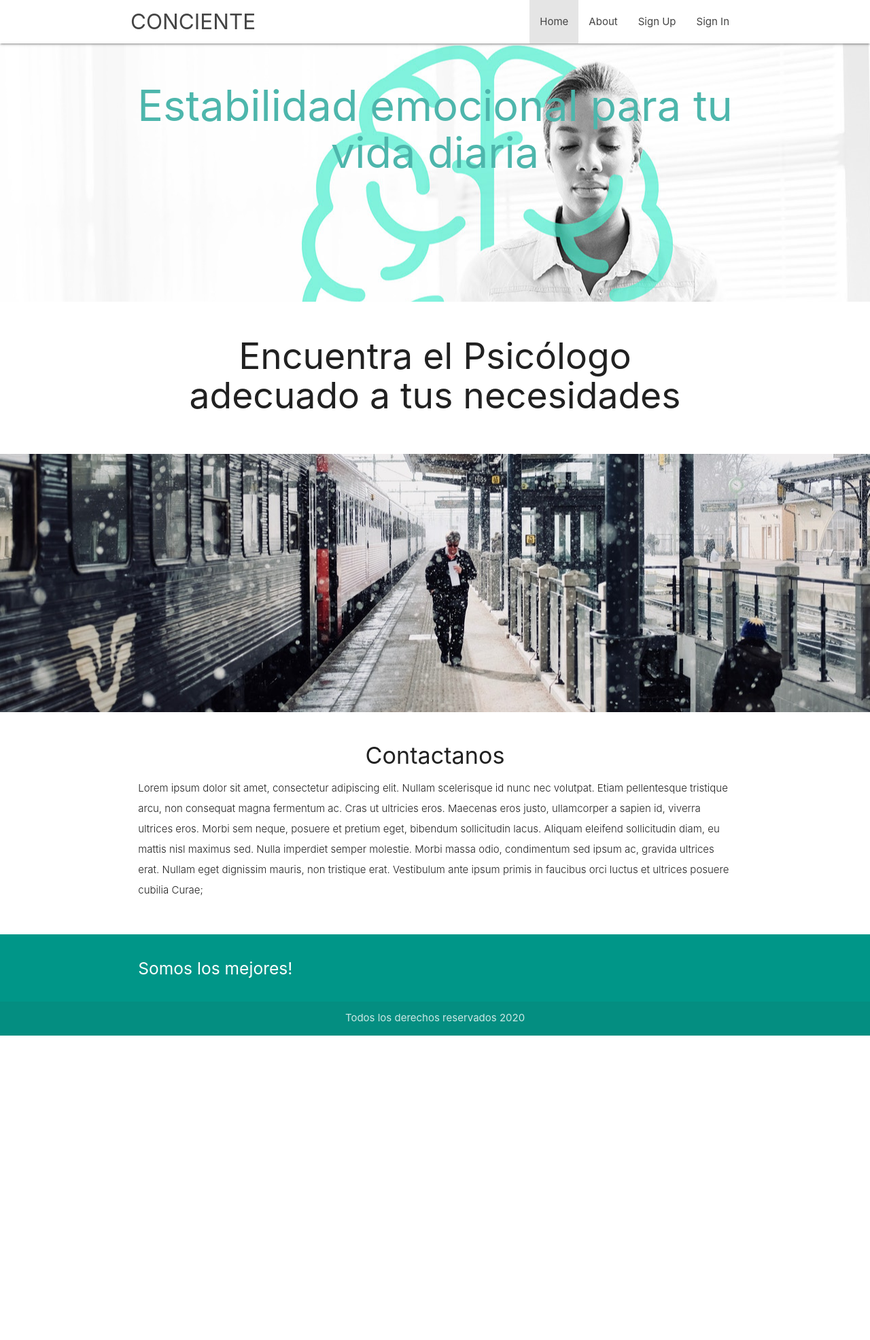
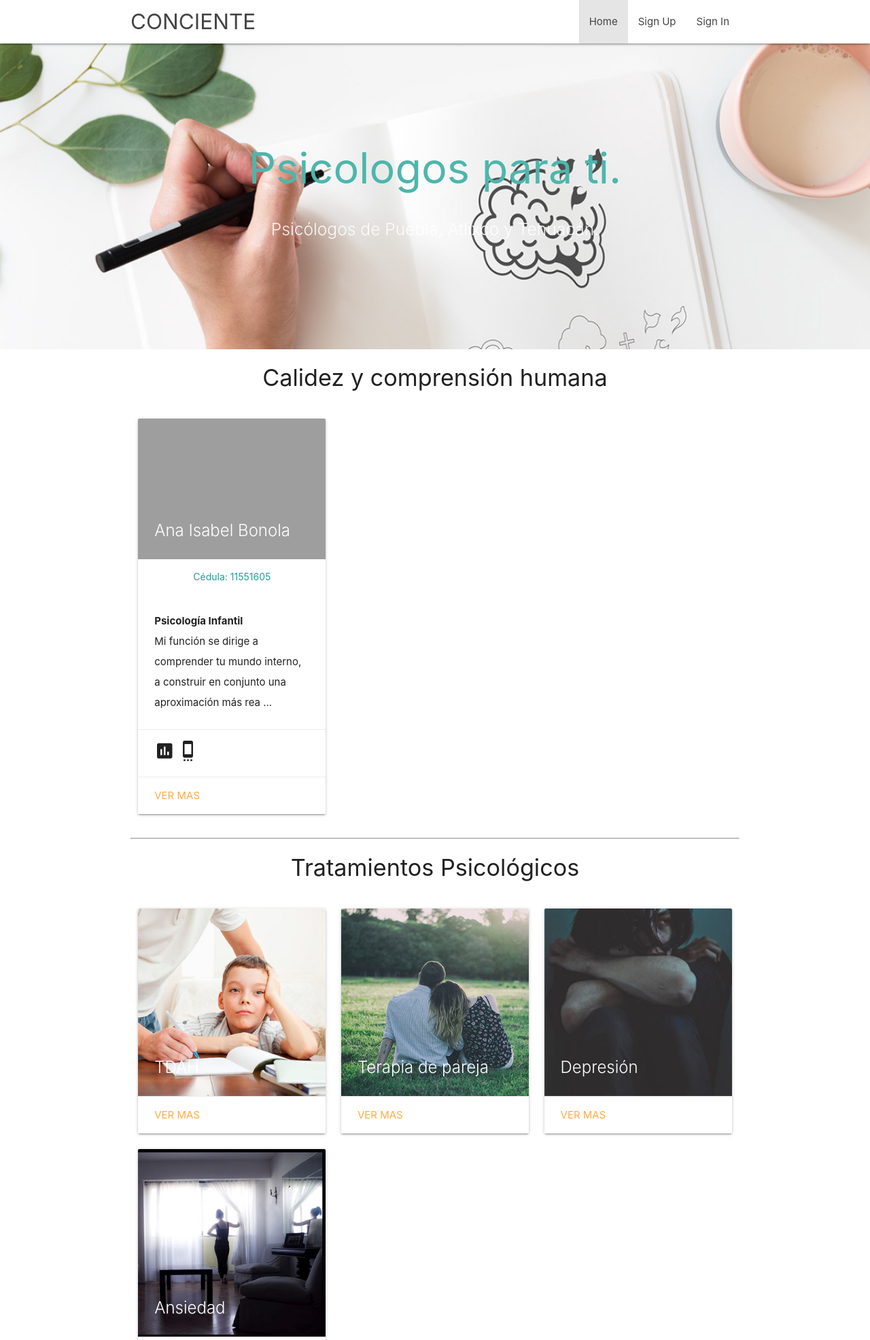
Before and after one commit to julio336/conciente, a Django app: page / in a window 1280 px wide. Shown: the top 1972 px of the page at 68% size. Before the commit the page ends 1524 px from the top, so only its background shows below. Run offline with Django 3.2, Linux system fonts and the light colour scheme; data comes from the database, SQL or seed files in the repository; both versions use the stored data as it was after the commit; some libraries are stand-ins or nearby versions; grey boxes are pictures that could not be loaded.

Commit message:
editing home

```diff
--- a/conciente/static/css/tienda.css
+++ b/conciente/static/css/tienda.css
@@ -12,7 +12,7 @@ p {
 }
 
 .parallax-container {
-  min-height: 380px;
+  min-height: 450px;
   line-height: 0;
   height: auto;
   color: rgba(255,255,255,.9);
@@ -20,6 +20,13 @@ p {
   .parallax-container .section {
     width: 100%;
   }
+
+  .cedula {
+    color: rgba(0,150,137,.9);
+    font-size: 14px;
+    line-height: 1.75em;
+    text-align: center;
+}
 
 @media only screen and (max-width : 992px) {
   .parallax-container .section {
--- a/conciente/templates/base.html
+++ b/conciente/templates/base.html
@@ -21,10 +21,9 @@
       <a id="logo-container" href="#" class="brand-logo">CONCIENTE</a>
       <ul class="right hide-on-med-and-down">
         <li class="nav-item active">
-          <a class="nav-link" href="{% url 'home' %}">Home</a>
+          <a class="nav-link" href="{% url 'index' %}">Home</a>
         </li>
         <li class="nav-item">
-          <a class="nav-link" href="{% url 'about' %}">About</a>
         </li>
         {% if request.user.is_authenticated %}
           <li class="nav-item">
@@ -54,10 +53,9 @@
             </a>
         </li>
         <li class="nav-item active">
-          <a class="nav-link" href="{% url 'home' %}">Home</a>
+          <a class="nav-link" href="{% url 'index' %}">Home</a>
         </li>
         <li class="nav-item">
-          <a class="nav-link" href="{% url 'about' %}">About</a>
         </li>
         {% if request.user.is_authenticated %}
           <li class="nav-item">
@@ -83,64 +81,8 @@
 
     </div>
   </nav>
-
-  <div id="index-banner" class="parallax-container">
-    <div class="section no-pad-bot">
-      <div class="container">
-        <br><br>
-        <h1 class="header center teal-text text-lighten-2">Estabilidad emocional para tu vida diaria
-        </h1>
-        <div class="row center">
-          <h5 class="header col s12 light">
-          </h5>
-        </div>
-        <br><br>
-        <br><br>
-        <br><br>
-      </div>
-    </div>
-    <div class="parallax"><img src="static/images/conciente_home_terapia_psicologia.jpg" alt="Unsplashed background img 1"></div>
-  </div>
-
-
-  <div class="container">
-    <div class="section">
-
-      <!--   Icon Section   -->
-      <div class="row">
-        <div class="col s10 offset-s1">
-          <h2 class="center">Encuentra el Psicólogo adecuado a tus necesidades</h2>
-        </div>
-      </div>
-    </div>
-  </div>
-
-
-  <div class="parallax-container valign-wrapper">
-    <div class="section no-pad-bot">
-      <div class="container">
-        <div class="row center">
-        </div>
-      </div>
-    </div>
-    <div class="parallax"><img src="static/images/imagen.jpeg" alt="Unsplashed background img 2"></div>
-  </div>
-
-  <div class="container">
-    <div class="section">
-
-      <div class="row">
-        <div class="col s12 center">
-          <h3><i class="mdi-content-send brown-text"></i></h3>
-          <h4>Contactanos</h4>
-          <p class="left-align light">Lorem ipsum dolor sit amet, consectetur adipiscing elit. Nullam scelerisque id nunc nec volutpat. Etiam pellentesque tristique arcu, non consequat magna fermentum ac. Cras ut ultricies eros. Maecenas eros justo, ullamcorper a sapien id, viverra ultrices eros. Morbi sem neque, posuere et pretium eget, bibendum sollicitudin lacus. Aliquam eleifend sollicitudin diam, eu mattis nisl maximus sed. Nulla imperdiet semper molestie. Morbi massa odio, condimentum sed ipsum ac, gravida ultrices erat. Nullam eget dignissim mauris, non tristique erat. Vestibulum ante ipsum primis in faucibus orci luctus et ultrices posuere cubilia Curae;</p>
-        </div>
-      </div>
-
-    </div>
-  </div>
-
-
+  {% block contenido %}
+  {% endblock contenido %}
 
   <footer class="page-footer teal">
     <div class="container">
--- /dev/null
+++ b/conciente/templates/index.html
@@ -0,0 +1,135 @@
+{% extends 'base.html' %}
+
+
+{% block contenido %}
+
+<div id="index-banner" class="parallax-container">
+    <div class="section no-pad-bot">
+      <div class="container">
+        <br><br><br>
+        <h1 style="margin-top:15%" class="header center teal-text text-lighten-2">Psicologos para ti.
+        </h1>
+        <div class="row center">
+            <h5 class="header col s12 light">
+                Psicólogos de Puebla, Atlixco y Tehuacán.
+            </h5>
+        </div>
+    </div>
+    </div>
+    <div class="parallax"><img src="static/images/conciente_home_terapia_psicologia_2.jpg" alt="Unsplashed background img 1"></div>
+  </div>
+
+
+  <div class="container">
+    <div class="row center">
+        <h4>Calidez y comprensión humana
+            </h4>
+    </div>
+      <!--   Icon Section   -->
+    <div class="row">
+        {% for user in object_list|slice:"1:" %}
+            <div class="col s4">
+                <div class="card">
+                    <div class="card-image">
+                        <img src="/media/{{user.photo}}">
+                        <span class="card-title">{{ user.name}} {{user.last_name}}</span>
+                    </div>
+                    <p class="cedula">
+                        Cédula: {{ user.cedula }}
+                    </p>
+                    <div class="card-content">
+                        <p><b>{{ user.speciality }}</b></p>
+                        <p>{{user.bio|slice:":100"}} ...</p>
+                    </div>
+                    <div class="card-action">
+                        <i class="small material-icons">insert_chart</i>
+                        <i class="small material-icons">settings_cell</i>
+                    </div>
+                    <div class="card-action">
+                        <a href="#">Ver mas</a>
+                    </div>
+                </div>
+            </div>
+        {% endfor %}
+    </div>
+  </div>
+<div class="container">
+    <hr>
+    <div class="row center">
+        <h4>Tratamientos Psicológicos</h4>
+    </div>
+    <div class="row">
+        <div class="col s4">
+            <div class="card">
+                <div class="card-image">
+                        <img src="/static/images/tdah_home_conciente.jpg">
+                        <span class="card-title">TDAH</span>
+                </div>
+                <div class="card-action">
+                        <a href="#">Ver mas</a>
+                </div>
+            </div>
+        </div>
+        <div class="col s4">
+            <div class="card">
+                <div class="card-image">
+                        <img src="/static/images/terapia_pareja_home_conciente.jpg">
+                        <span class="card-title">Terapia de pareja</span>
+                </div>
+                <div class="card-action">
+                        <a href="#">Ver mas</a>
+                </div>
+            </div>
+        </div>
+        <div class="col s4">
+            <div class="card">
+                <div class="card-image">
+                    <img src="/static/images/depresion_home_conciente.jpg">
+                    <span class="card-title">Depresión</span>
+                </div>
+                <div class="card-action">
+                        <a href="#">Ver mas</a>
+                </div>
+            </div>
+        </div>
+        <div class="col s4">
+            <div class="card">
+                <div class="card-image">
+                    <img src="/static/images/ansiedad_home_conciente.jpg">
+                    <span class="card-title">Ansiedad</span>
+                </div>
+                <div class="card-action">
+                        <a href="#">Ver mas</a>
+                </div>
+            </div>
+        </div>
+    </div>
+</div>
+
+
+
+  <div class="parallax-container valign-wrapper">
+    <div class="section no-pad-bot">
+      <div class="container">
+        <div class="row center">
+        </div>
+      </div>
+    </div>
+    <div class="parallax"><img src="static/images/imagen.jpeg" alt="Unsplashed background img 2"></div>
+  </div>
+
+  <div class="container">
+    <div class="section">
+
+      <div class="row">
+        <div class="col s12 center">
+          <h3><i class="mdi-content-send brown-text"></i></h3>
+          <h4>Contactanos</h4>
+          <p class="left-align light">Lorem ipsum dolor sit amet, consectetur adipiscing elit. Nullam scelerisque id nunc nec volutpat. Etiam pellentesque tristique arcu, non consequat magna fermentum ac. Cras ut ultricies eros. Maecenas eros justo, ullamcorper a sapien id, viverra ultrices eros. Morbi sem neque, posuere et pretium eget, bibendum sollicitudin lacus. Aliquam eleifend sollicitudin diam, eu mattis nisl maximus sed. Nulla imperdiet semper molestie. Morbi massa odio, condimentum sed ipsum ac, gravida ultrices erat. Nullam eget dignissim mauris, non tristique erat. Vestibulum ante ipsum primis in faucibus orci luctus et ultrices posuere cubilia Curae;</p>
+        </div>
+      </div>
+
+    </div>
+  </div>
+
+  {% endblock contenido %}
--- a/conciente/users/admin.py
+++ b/conciente/users/admin.py
@@ -12,6 +12,8 @@ class UserAdmin(auth_admin.UserAdmin):
 
     form = UserChangeForm
     add_form = UserCreationForm
-    fieldsets = (("User", {"fields": ("name",)}),) + auth_admin.UserAdmin.fieldsets
+    fieldsets = (("User",
+        {"fields": ("name", "phone", "cedula", "photo", "bio", "speciality")}
+        ),) + auth_admin.UserAdmin.fieldsets
     list_display = ["username", "name", "is_superuser"]
     search_fields = ["name"]
--- a/conciente/users/models.py
+++ b/conciente/users/models.py
@@ -1,5 +1,5 @@
 from django.contrib.auth.models import AbstractUser
-from django.db.models import CharField
+from django.db.models import CharField, ImageField
 from django.urls import reverse
 from django.utils.translation import ugettext_lazy as _
 
@@ -8,7 +8,16 @@ class User(AbstractUser):
 
     # First Name and Last Name do not cover name patterns
     # around the globe.
-    name = CharField(_("Name of User"), blank=True, max_length=255)
+    name = CharField(_("Nombre"), blank=True, max_length=255)
+    last_name = CharField(("Apellido"), max_length=255)
+    phone = CharField(("Phone of User"), blank=True, max_length=10)
+    cedula = CharField(("Cedula"), max_length=255)
+    photo = ImageField(upload_to="imagenes_usuarios")
+    bio = CharField(("Biografia"), max_length=600)
+    speciality = CharField(("Especialidad"), blank=True, max_length=100)
+    social_network = CharField(("Especialidad"), blank=True, max_length=255)
+
+
 
     def get_absolute_url(self):
         return reverse("users:detail", kwargs={"username": self.username})
--- a/conciente/users/views.py
+++ b/conciente/users/views.py
@@ -3,7 +3,8 @@ from django.contrib.auth import get_user_model
 from django.contrib.auth.mixins import LoginRequiredMixin
 from django.urls import reverse
 from django.utils.translation import ugettext_lazy as _
-from django.views.generic import DetailView, RedirectView, UpdateView
+from django.views.generic import DetailView, RedirectView, UpdateView, TemplateView, ListView
+
 
 User = get_user_model()
 
@@ -17,6 +18,13 @@ class UserDetailView(LoginRequiredMixin, DetailView):
 
 user_detail_view = UserDetailView.as_view()
 
+class Indice(ListView):
+    template_name = 'index.html'
+    model = User
+
+    def get_context_data(self, **kwargs):
+        context = super(Indice, self).get_context_data(**kwargs)
+        return context
 
 class UserUpdateView(LoginRequiredMixin, UpdateView):
 
--- a/config/urls.py
+++ b/config/urls.py
@@ -4,16 +4,17 @@ from django.contrib import admin
 from django.urls import include, path
 from django.views import defaults as default_views
 from django.views.generic import TemplateView
+from django.views import defaults as default_views
 from django.urls import path
 
+from conciente.users.views import(
+     Indice
+)
 
 urlpatterns = [
-    path("", TemplateView.as_view(template_name="pages/home.html"), name="home"),
-    path(
-        "about/", TemplateView.as_view(template_name="pages/about.html"), name="about"
-    ),
+    path("", Indice.as_view(), name="index"),
     # Django Admin, use {% url 'admin:index' %}
-    path(settings.ADMIN_URL, admin.site.urls),
+    #path(settings.ADMIN_URL, admin.site.urls),
     # User management
     path("users/", include("conciente.users.urls", namespace="users")),
     path("accounts/", include("allauth.urls")),
```
Also changed, not shown: conciente/static/images/ansiedad_home_conciente.jpg (added), conciente/static/images/conciente_home_terapia_psicologia.jpg (deleted), conciente/static/images/conciente_home_terapia_psicologia_2.jpg (added), conciente/static/images/depresion_home_conciente.jpg (added), conciente/static/images/lenguaje-en-niños-con-TDAH.jpg (added), conciente/static/images/tdah_home_conciente.jpg (added), conciente/static/images/terapia_pareja_home_conciente.jpg (added), conciente/users/migrations/0002_auto_20200423_1318.py (added), conciente/users/migrations/0003_auto_20200423_2012.py (added), config/db.sqlite3 (added).
